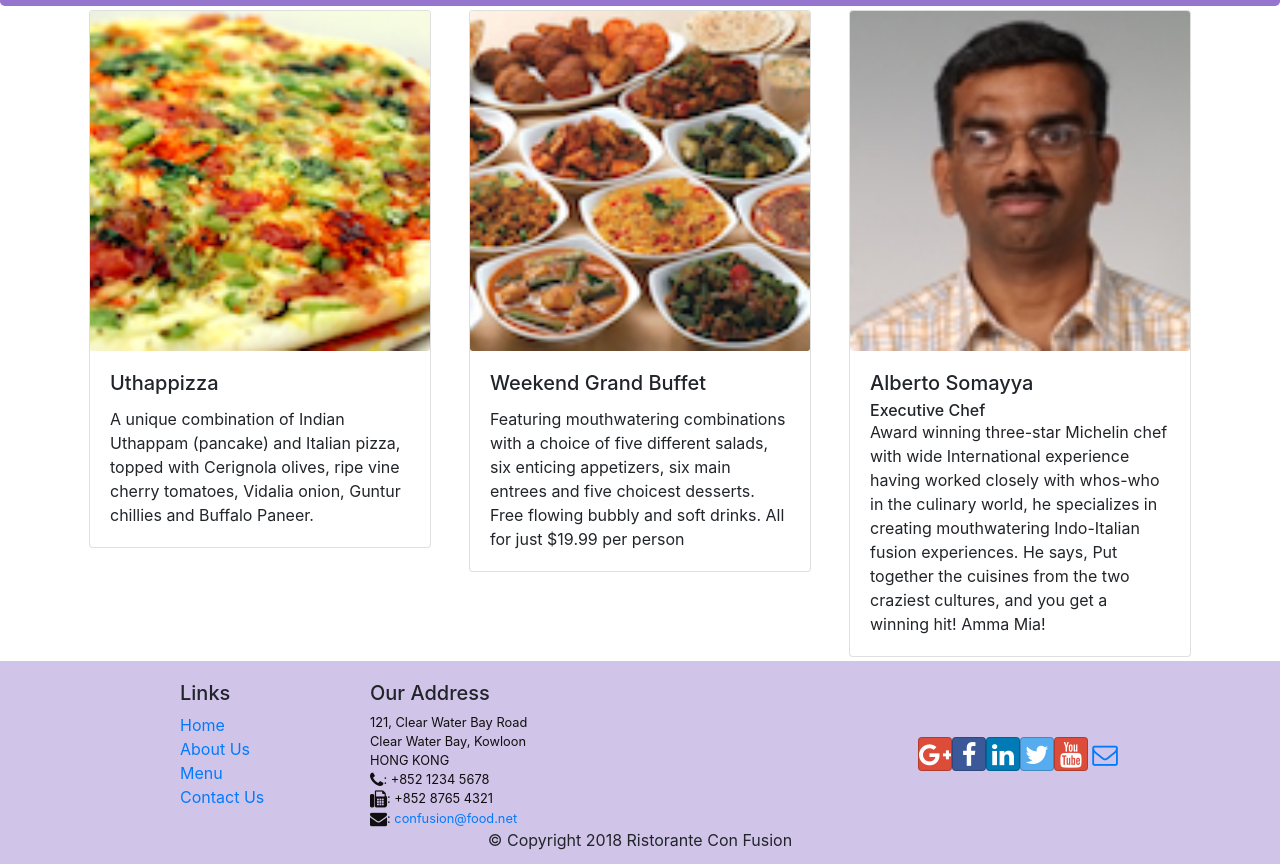
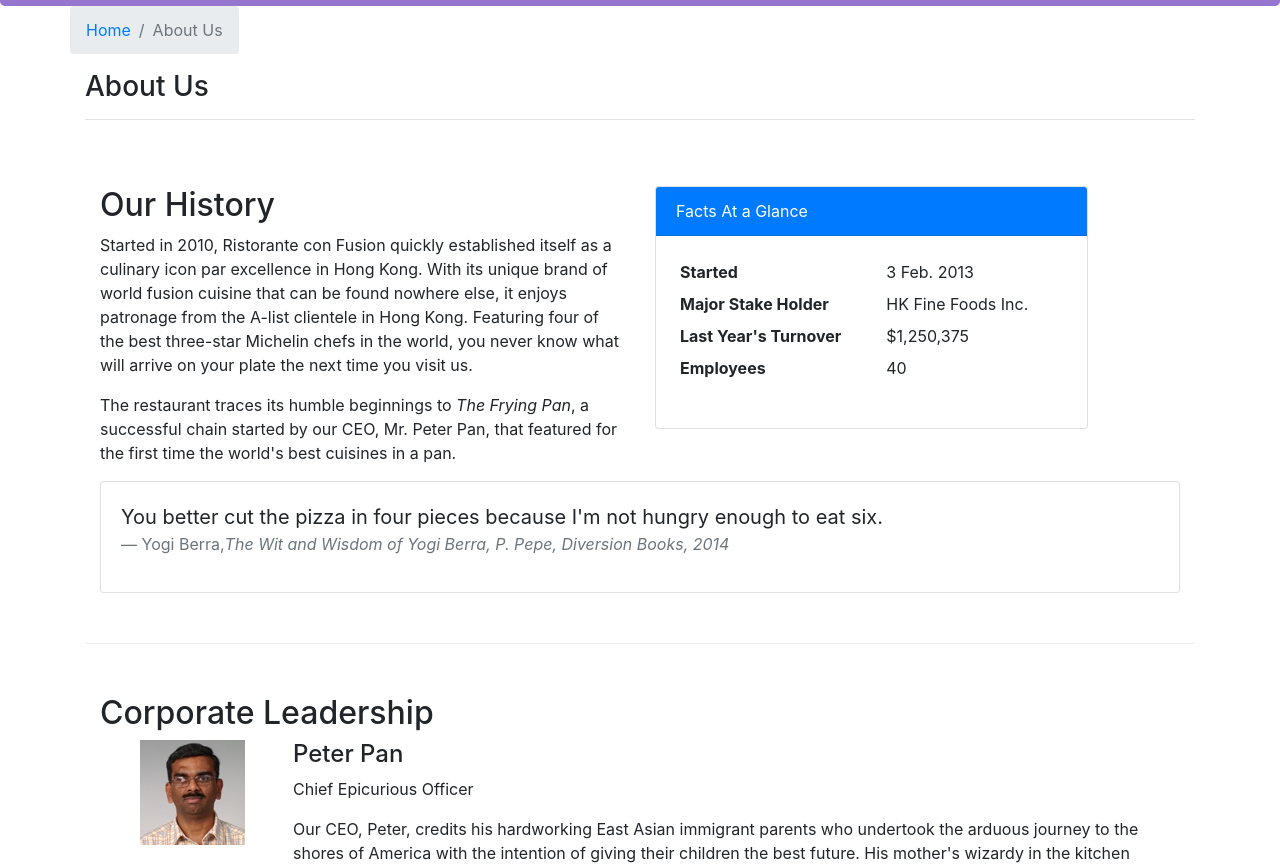
Before and after one commit to YehorDiachenko/confusion-react, a React (Create React App) app: page /aboutus in a window 1280 px wide. Before the commit this address led to /home. Shown: the part 336-1200 px from the top of the page. Built offline with nearby package versions, Linux system fonts and the light colour scheme.

Commit message:
Assignment 2

```diff
--- /dev/null
+++ b/src/components/AboutComponent.js
@@ -0,0 +1,92 @@
+import React from 'react';
+import { Breadcrumb, BreadcrumbItem, Card, CardBody, CardHeader, Media } from 'reactstrap';
+import { Link } from 'react-router-dom';
+
+function RenderLeader({leader}) {
+  return (
+    <Media tag="li">
+      <Media left middle>
+        <Media object src={leader.image} alt={leader.name} />
+      </Media>
+      <Media body className="ml-5">
+        <Media heading>{leader.name}</Media>
+        <p>{leader.designation}</p>
+        <p>{leader.description}</p>
+      </Media>
+    </Media>
+  );
+}
+
+function About(props) {
+
+    const leaders = props.leaders.map((leader) => {
+        return (
+          <RenderLeader leader={leader} />
+        );
+    });
+
+    return(
+        <div className="container">
+            <div className="row">
+                <Breadcrumb>
+                    <BreadcrumbItem><Link to="/home">Home</Link></BreadcrumbItem>
+                    <BreadcrumbItem active>About Us</BreadcrumbItem>
+                </Breadcrumb>
+                <div className="col-12">
+                    <h3>About Us</h3>
+                    <hr />
+                </div>
+            </div>
+            <div className="row row-content">
+                <div className="col-12 col-md-6">
+                    <h2>Our History</h2>
+                    <p>Started in 2010, Ristorante con Fusion quickly established itself as a culinary icon par excellence in Hong Kong. With its unique brand of world fusion cuisine that can be found nowhere else, it enjoys patronage from the A-list clientele in Hong Kong.  Featuring four of the best three-star Michelin chefs in the world, you never know what will arrive on your plate the next time you visit us.</p>
+                    <p>The restaurant traces its humble beginnings to <em>The Frying Pan</em>, a successful chain started by our CEO, Mr. Peter Pan, that featured for the first time the world's best cuisines in a pan.</p>
+                </div>
+                <div className="col-12 col-md-5">
+                    <Card>
+                        <CardHeader className="bg-primary text-white">Facts At a Glance</CardHeader>
+                        <CardBody>
+                            <dl className="row p-1">
+                                <dt className="col-6">Started</dt>
+                                <dd className="col-6">3 Feb. 2013</dd>
+                                <dt className="col-6">Major Stake Holder</dt>
+                                <dd className="col-6">HK Fine Foods Inc.</dd>
+                                <dt className="col-6">Last Year's Turnover</dt>
+                                <dd className="col-6">$1,250,375</dd>
+                                <dt className="col-6">Employees</dt>
+                                <dd className="col-6">40</dd>
+                            </dl>
+                        </CardBody>
+                    </Card>
+                </div>
+                <div className="col-12">
+                    <Card>
+                        <CardBody className="bg-faded">
+                            <blockquote className="blockquote">
+                                <p className="mb-0">You better cut the pizza in four pieces because
+                                    I'm not hungry enough to eat six.</p>
+                                <footer className="blockquote-footer">Yogi Berra,
+                                <cite title="Source Title">The Wit and Wisdom of Yogi Berra,
+                                    P. Pepe, Diversion Books, 2014</cite>
+                                </footer>
+                            </blockquote>
+                        </CardBody>
+                    </Card>
+                </div>
+            </div>
+            <div className="row row-content">
+                <div className="col-12">
+                    <h2>Corporate Leadership</h2>
+                </div>
+                <div className="col-12">
+                    <Media list>
+                        {leaders}
+                    </Media>
+                </div>
+            </div>
+        </div>
+    );
+}
+
+export default About;
--- a/src/components/MainComponent.js
+++ b/src/components/MainComponent.js
@@ -11,6 +11,7 @@
 import Home from './HomeComponent';
 import Footer from './FooterComponent';
 import Contact from './ContactComponent';
+import About from './AboutComponent';
 
 class Main extends Component {
   constructor(props) {
@@ -49,7 +50,8 @@
       <div>
         <Header />
           <Switch>
-            <Route path='/home' component={HomePage} />
+            <Route exact path='/home' component={HomePage} />
+            <Route exact path='/aboutus' component={() => <About leaders={this.state.leaders} />} />
             <Route exact path='/menu' component={() => <Menu dishes={this.state.dishes} />} />
             <Route path='/menu/:dishId' component={DishWithId} />
             <Route exact path='/contactus' component={Contact} />} />
--- a/src/components/MenuComponent.js
+++ b/src/components/MenuComponent.js
@@ -30,7 +30,7 @@
       <div className="row">
         <Breadcrumb>
           <BreadcrumbItem><Link to='/home'>Home</Link></BreadcrumbItem>
-          <BreadcrumbItem><Link active to='/menu'>Menu</Link></BreadcrumbItem>
+          <BreadcrumbItem active>Menu</BreadcrumbItem>
         </Breadcrumb>
         <div className="col-12">
           <h3>Menu</h3>
```
